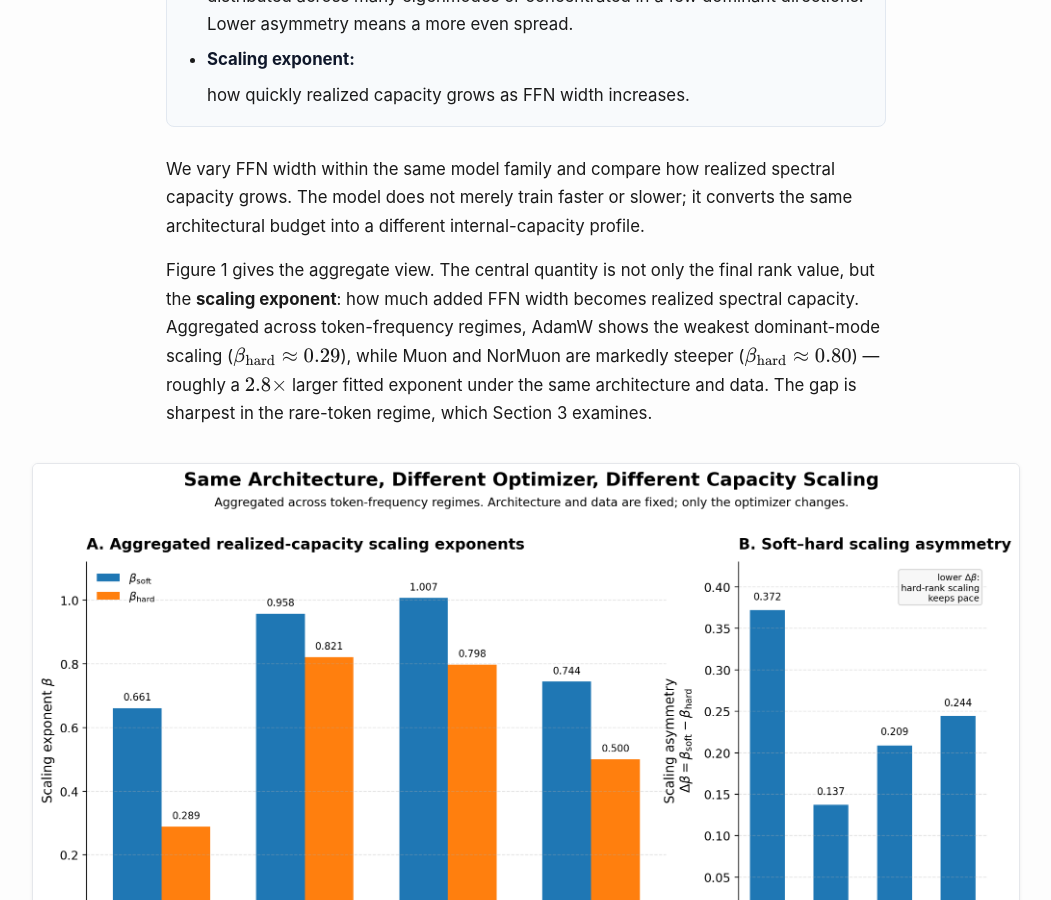
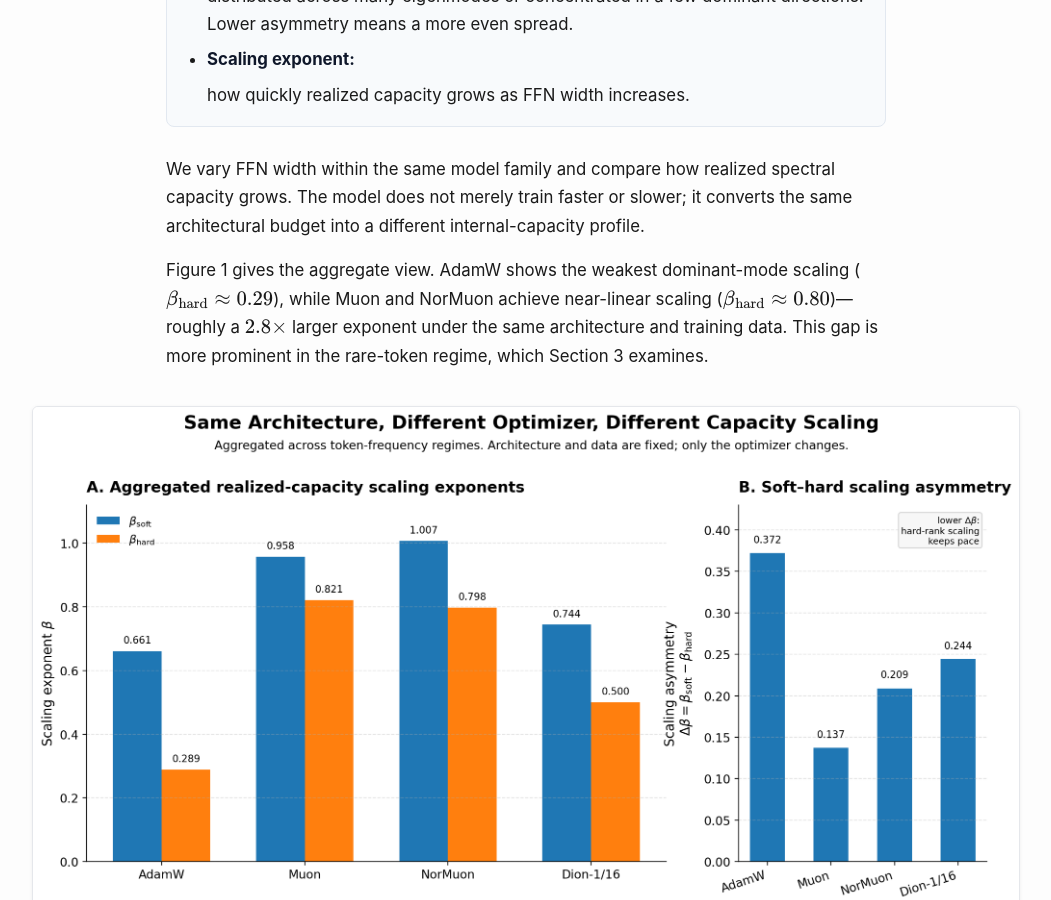
Before and after one commit to optimizer-scaling-laws/optimizer-scaling-laws.github.io, a Jekyll site: the page built from _posts/2026-06-26-architecture-creates-capacity-optimizers-realize-it.md, in a window 1280 px wide and 900 px high, scrolled down 2655 px. Shown: the whole window, without its empty margins (114-1165 px from the left). Built offline with Jekyll 4.4.1, drawn with Linux system fonts in a browser that asks for light colours.

Commit message:
Final date Polish round 4

```diff
--- a/_posts/2026-06-26-architecture-creates-capacity-optimizers-realize-it.md
+++ b/_posts/2026-06-26-architecture-creates-capacity-optimizers-realize-it.md
@@ -254,7 +254,7 @@ Four quantities help interpret the result.
 
 We vary FFN width within the same model family and compare how realized spectral capacity grows. The model does not merely train faster or slower; it converts the same architectural budget into a different internal-capacity profile.
 
-Figure 1 gives the aggregate view. The central quantity is not only the final rank value, but the **scaling exponent**: how much added FFN width becomes realized spectral capacity. Aggregated across token-frequency regimes, AdamW shows the weakest dominant-mode scaling ($\beta_{\mathrm{hard}} \approx 0.29$), while Muon and NorMuon are markedly steeper ($\beta_{\mathrm{hard}} \approx 0.80$) — roughly a $2.8\times$ larger fitted exponent under the same architecture and data. The gap is sharpest in the rare-token regime, which Section 3 examines.
+Figure 1 gives the aggregate view. AdamW shows the weakest dominant-mode scaling ($\beta_{\mathrm{hard}} \approx 0.29$), while Muon and NorMuon achieve near-linear scaling ($\beta_{\mathrm{hard}} \approx 0.80$)---roughly a $2.8\times$ larger exponent under the same architecture and training data. This gap is more prominent in the rare-token regime, which Section 3 examines.
 
 <figure class="figure-wide">
   <img src="{{ '/assets/blog/architecture-optimizer-codesign/figure1_optimizer_capacity_scaling.png' | relative_url }}" alt="Aggregated optimizer-level realized-capacity scaling">
```
